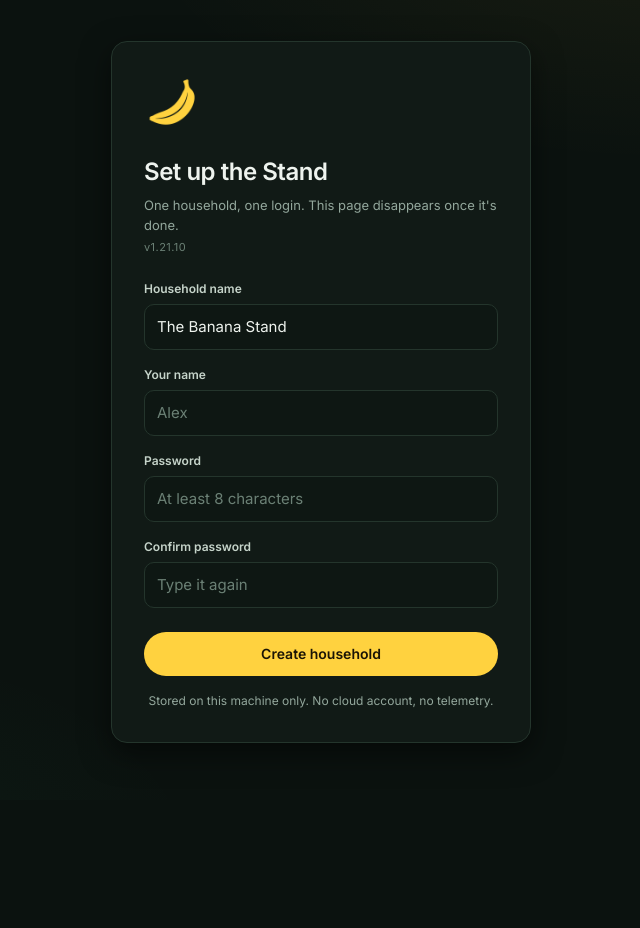
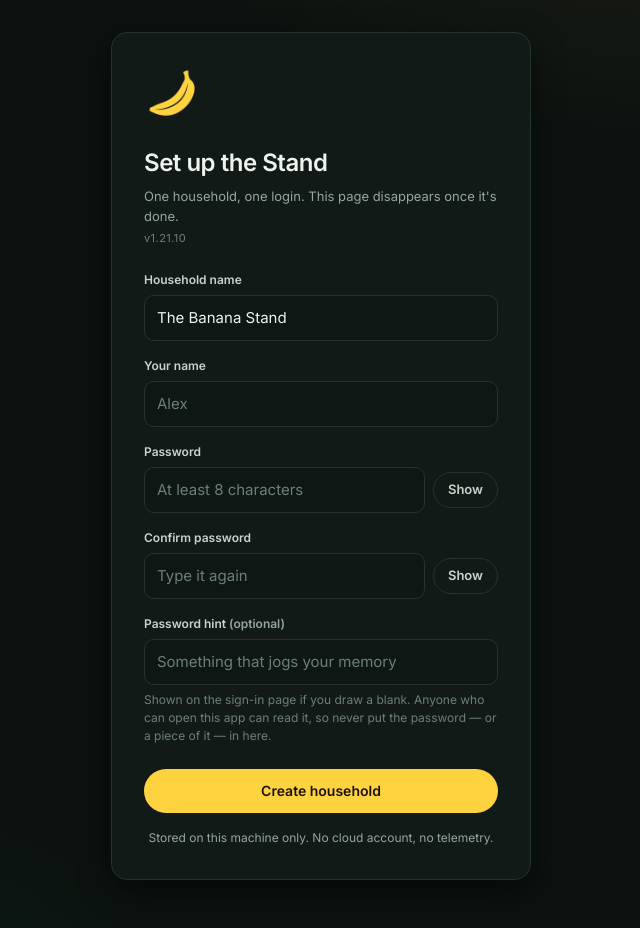
Before and after one commit to Rivendell-Ledger/banana-stand-desktop, a FastAPI app: page /setup in a window 1280 px wide. Shown: the whole page, without its empty margins (319-959 px from the left). Before the commit the page ends 743 px from the top, so only its background shows below. Run offline with FastAPI, Linux system fonts and the light colour scheme; parts of the project's set-up code (start-up, migrations or seed data) failed here and were passed over.

Commit message:
Password hints, sign-in after setup, and account form cleanup
- Setup: reveal controls on both password fields, an optional password
  hint, and the owner is signed straight in instead of being sent to a
  second login screen.
- Sign-in: reveal control, plus 'Forgot it? Show hint' which asks the
  server for the hint attached to the typed name.
- Settings: change password (requires the current one, keeps this
  session, signs out the others) and change or clear the hint.
- Accounts: drop the optional last-4 field from new-account creation.
- Migration 018 adds users.password_hint.

Hints are stored in clear text on purpose — they must be readable before
sign-in — and every surface that accepts one says so.

```diff
--- a/app/main.py
+++ b/app/main.py
@@ -240,6 +240,27 @@ def set_session_cookie(response, request: Request, token: str) -> None:
         secure=_cookie_secure(request),
         path="/",
     )
+
+
+def start_session(request: Request, user_id: int) -> str:
+    """Create a session row and return the opaque token for the cookie."""
+    token = security.new_session_token()
+    now_dt = datetime.now(timezone.utc)
+    db.execute(
+        "INSERT INTO sessions(id, user_id, token_hash, created_at, last_seen_at, expires_at, ip, user_agent)"
+        " VALUES (?,?,?,?,?,?,?,?)",
+        (
+            secrets.token_hex(16),
+            user_id,
+            security.hash_token(token),
+            now_dt.isoformat(timespec="seconds"),
+            now_dt.isoformat(timespec="seconds"),
+            (now_dt + timedelta(days=config.SESSION_DAYS)).isoformat(timespec="seconds"),
+            client_ip(request),
+            request.headers.get("user-agent", "")[:300],
+        ),
+    )
+    return token
 
 
 _NO_USER = object()
@@ -398,6 +419,7 @@ def setup_submit(
     email: str = Form(""),
     password: str = Form(...),
     password2: str = Form(...),
+    hint: str = Form(""),
 ):
     if has_users():
         return redirect("/login")
@@ -408,14 +430,17 @@ def setup_submit(
     if not security.valid_name(name):
         return render(request, "setup.html", status_code=400,
                       error="Your name needs 2-40 characters: letters, digits, spaces, dots, dashes or apostrophes.",
-                      form={"household": household, "name": name})
+                      form={"household": household, "name": name, "hint": hint})
     # The UI sends only a name; API callers may still supply an explicit handle.
     email = security.normalize_login(email or name)
     if password != password2:
-        return render(request, "setup.html", status_code=400, error="The two passwords don't match.", form={"household": household, "name": name})
+        return render(request, "setup.html", status_code=400, error="The two passwords don't match.", form={"household": household, "name": name, "hint": hint})
     problem = security.password_problem(password)
     if problem:
-        return render(request, "setup.html", status_code=400, error=problem, form={"household": household, "name": name})
+        return render(request, "setup.html", status_code=400, error=problem, form={"household": household, "name": name, "hint": hint})
+    problem = security.hint_problem(hint)
+    if problem:
+        return render(request, "setup.html", status_code=400, error=problem, form={"household": household, "name": name, "hint": hint})
 
     now = db.utcnow()
     with db.session_scope() as conn:
@@ -425,15 +450,23 @@ def setup_submit(
             (household.strip() or config.APP_NAME, "USD", config.TIMEZONE, 150000, 6, now),
         )
         household_id = cur.lastrowid
-        conn.execute(
-            "INSERT INTO users(household_id, email, display_name, password_hash, created_at)"
-            " VALUES (?,?,?,?,?)",
-            (household_id, email, name.strip(), security.hash_password(password), now),
+        cur = conn.execute(
+            "INSERT INTO users(household_id, email, display_name, password_hash, password_hint, created_at)"
+            " VALUES (?,?,?,?,?,?)",
+            (household_id, email, name.strip(), security.hash_password(password),
+             security.clean_hint(hint) or None, now),
         )
-
-    audit("setup.completed", request, {"household_id": household_id, "id": None, "email": email})
+        user_id = int(cur.lastrowid or 0)
+        if not user_id:
+            raise HTTPException(status_code=500, detail="Could not create the account.")
+
+    audit("setup.completed", request, {"household_id": household_id, "id": user_id, "email": email})
     logger.info("household created: %s", household_id)
-    return redirect("/login?created=1")
+    # Sign the new owner straight in: the login page is for later visits, not the setup flow.
+    token = start_session(request, user_id)
+    response = redirect("/setup/connect")
+    set_session_cookie(response, request, token)
+    return response
 
 
 @app.get("/login", response_class=HTMLResponse)
@@ -477,22 +510,7 @@ def login_submit(
         return render(request, "login.html", status_code=401, error="Email or password is incorrect.", email=email)
 
     security.throttle.reset(ip, email)
-    token = security.new_session_token()
-    now_dt = datetime.now(timezone.utc)
-    db.execute(
-        "INSERT INTO sessions(id, user_id, token_hash, created_at, last_seen_at, expires_at, ip, user_agent)"
-        " VALUES (?,?,?,?,?,?,?,?)",
-        (
-            secrets.token_hex(16),
-            row["id"],
-            security.hash_token(token),
-            now_dt.isoformat(timespec="seconds"),
-            now_dt.isoformat(timespec="seconds"),
-            (now_dt + timedelta(days=config.SESSION_DAYS)).isoformat(timespec="seconds"),
-            ip,
-            request.headers.get("user-agent", "")[:300],
-        ),
-    )
+    token = start_session(request, row["id"])
     db.execute("UPDATE users SET last_login_at = ?, failed_logins = 0 WHERE id = ?", (db.utcnow(), row["id"]))
     audit("login.success", request, dict(row))
 
@@ -500,6 +518,25 @@ def login_submit(
         row["household_id"], "desktop_setup_done", False) else "/")
     set_session_cookie(response, request, token)
     return response
+
+
+@app.post("/login/hint")
+def login_hint(request: Request, csrf: str = Form(""), handle: str = Form("")):
+    """The user's own hint, for the sign-in page.
+
+    It is stored in clear text by design: it has to be readable before anyone is
+    signed in. Anyone who can open the app can read it, so the UI warns against
+    putting the password in it.
+    """
+    if not csrf_ok(request, csrf):
+        return JSONResponse({"hint": ""}, status_code=400)
+    if not has_users():
+        return JSONResponse({"hint": ""}, status_code=404)
+    row = db.query_one(
+        "SELECT password_hint FROM users WHERE email = ?",
+        (security.normalize_login(handle),),
+    )
+    return JSONResponse({"hint": (row["password_hint"] or "") if row else ""})
 
 
 @app.post("/logout")
@@ -1681,6 +1718,7 @@ def settings_page(request: Request, linked: int = 0, error: str = ""):
     if linked and not settings_store.get(hid, "desktop_setup_done", False):
         # The wizard's Connect button lands here; bring the user back to the wizard.
         return redirect("/setup/connect?connected=1")
+    hint_row = db.query_one("SELECT password_hint FROM users WHERE id = ?", (user["id"],))
     return render(
         request,
         "settings.html",
@@ -1696,7 +1734,54 @@ def settings_page(request: Request, linked: int = 0, error: str = ""):
         backups=maintenance.backup_status(),
         household=db.query_one("SELECT name, buffer_cents FROM households WHERE id = ?", (hid,)),
         saved=request.query_params.get("saved"),
-    )
+        hint=(hint_row["password_hint"] if hint_row else "") or "",
+        pwerr=request.query_params.get("pwerr", ""),
+    )
+
+
+@app.post("/settings/password")
+def settings_password(
+    request: Request,
+    csrf: str = Form(""),
+    current: str = Form(""),
+    password: str = Form(""),
+    password2: str = Form(""),
+):
+    user = _require_or_redirect(request)
+    if user is None:
+        return redirect("/login")
+    if not csrf_ok(request, csrf):
+        return redirect("/settings?pwerr=Session+expired.+Try+again.#security")
+    row = db.query_one("SELECT password_hash FROM users WHERE id = ?", (user["id"],))
+    if row is None or not security.verify_password(row["password_hash"], current):
+        return redirect("/settings?pwerr=" + quote("Current password is incorrect.") + "#security")
+    if password != password2:
+        return redirect("/settings?pwerr=" + quote("The two new passwords don't match.") + "#security")
+    problem = security.password_problem(password)
+    if problem:
+        return redirect("/settings?pwerr=" + quote(problem) + "#security")
+    db.execute("UPDATE users SET password_hash = ? WHERE id = ?",
+               (security.hash_password(password), user["id"]))
+    # Keep the browser that made the change; drop every other session.
+    db.execute("DELETE FROM sessions WHERE user_id = ? AND id != ?", (user["id"], user["session_id"]))
+    audit("user.password_changed", request, user)
+    return redirect("/settings?saved=password#security")
+
+
+@app.post("/settings/hint")
+def settings_hint(request: Request, csrf: str = Form(""), hint: str = Form("")):
+    user = _require_or_redirect(request)
+    if user is None:
+        return redirect("/login")
+    if not csrf_ok(request, csrf):
+        return redirect("/settings?pwerr=Session+expired.+Try+again.#security")
+    problem = security.hint_problem(hint)
+    if problem:
+        return redirect("/settings?pwerr=" + quote(problem) + "#security")
+    db.execute("UPDATE users SET password_hint = ? WHERE id = ?",
+               (security.clean_hint(hint) or None, user["id"]))
+    audit("user.hint_changed", request, user)
+    return redirect("/settings?saved=hint#security")
 
 
 @app.post("/settings/plaid/ack")
--- a/app/static/css/app.css
+++ b/app/static/css/app.css
@@ -543,6 +543,21 @@ p { margin: 0; }
 .form-card { max-width: 620px; }
 .form-grid { display: grid; gap: var(--sp-4); }
 .field-hint { color: var(--faint); font-size: 12px; }
+
+/* Password fields with a reveal control */
+.pw-row { display: flex; gap: 8px; align-items: center; }
+.pw-row .input { flex: 1; min-width: 0; }
+.linkish {
+  background: none;
+  border: 0;
+  padding: 0;
+  font: inherit;
+  cursor: pointer;
+  color: var(--accent-text);
+  text-decoration: underline;
+  text-underline-offset: 2px;
+}
+.linkish:hover { color: var(--text, inherit); opacity: 0.85; }
 .optional { color: var(--faint); font-weight: 400; font-size: 11px; }
 .check {
   display: flex;
--- a/app/static/js/app.js
+++ b/app/static/js/app.js
@@ -1138,5 +1138,46 @@
     svg.addEventListener("lostpointercapture", end);
   });
 
+  // Password reveal buttons: [data-reveal] names the input to unmask.
+  document.querySelectorAll("[data-reveal]").forEach((btn) => {
+    btn.addEventListener("click", () => {
+      const input = document.getElementById(btn.dataset.reveal);
+      if (!input) return;
+      const show = input.type === "password";
+      input.type = show ? "text" : "password";
+      btn.textContent = show ? "Hide" : "Show";
+      btn.setAttribute("aria-pressed", show ? "true" : "false");
+    });
+  });
+
+  // "Forgot it? Show hint" on the sign-in page.
+  document.querySelectorAll("[data-hint-for]").forEach((btn) => {
+    btn.addEventListener("click", async () => {
+      const source = document.getElementById(btn.dataset.hintFor);
+      const output = document.getElementById(btn.dataset.hintTarget);
+      const token = document.querySelector('input[name="csrf"]');
+      if (!output) return;
+      try {
+        const body = new URLSearchParams({
+          csrf: token ? token.value : "",
+          handle: source ? source.value : "",
+        });
+        const res = await fetch("/login/hint", {
+          method: "POST",
+          headers: { "Content-Type": "application/x-www-form-urlencoded" },
+          body,
+        });
+        const data = await res.json();
+        output.hidden = false;
+        output.textContent = data.hint
+          ? "Hint: " + data.hint
+          : "No hint is set for that name. Try the name you used at setup.";
+      } catch (err) {
+        output.hidden = false;
+        output.textContent = "Could not read the hint. Try again.";
+      }
+    });
+  });
+
 
 })();
--- a/app/templates/account_new.html
+++ b/app/templates/account_new.html
@@ -44,11 +44,6 @@
     </div>
 
     <div class="field">
-      <label for="mask">Last 4 <span class="optional">optional</span></label>
-      <input class="input" id="mask" name="mask" inputmode="numeric" maxlength="4" value="{{ form.mask or '' }}" placeholder="4821">
-    </div>
-
-    <div class="field">
       <label for="balance" data-balance-label>Current balance</label>
       <input class="input" id="balance" name="balance" inputmode="decimal" required
              value="{{ form.balance or '' }}" placeholder="0.00" data-balance-input>
--- a/app/templates/setup.html
+++ b/app/templates/setup.html
@@ -30,13 +30,31 @@
     </div>
     <div class="field">
       <label for="password">Password</label>
-      <input class="input" id="password" name="password" type="password" required
-             autocomplete="new-password" minlength="8" placeholder="At least 8 characters">
+      <div class="pw-row">
+        <input class="input" id="password" name="password" type="password" required
+               autocomplete="new-password" minlength="8" placeholder="At least 8 characters">
+        <button class="btn btn-ghost btn-sm" type="button" data-reveal="password"
+                aria-pressed="false" aria-controls="password">Show</button>
+      </div>
     </div>
     <div class="field">
       <label for="password2">Confirm password</label>
-      <input class="input" id="password2" name="password2" type="password" required
-             autocomplete="new-password" minlength="8" placeholder="Type it again">
+      <div class="pw-row">
+        <input class="input" id="password2" name="password2" type="password" required
+               autocomplete="new-password" minlength="8" placeholder="Type it again">
+        <button class="btn btn-ghost btn-sm" type="button" data-reveal="password2"
+                aria-pressed="false" aria-controls="password2">Show</button>
+      </div>
+    </div>
+    <div class="field">
+      <label for="hint">Password hint <span class="muted">(optional)</span></label>
+      <input class="input" id="hint" name="hint" type="text" maxlength="80"
+             value="{{ form.hint if form else '' }}"
+             placeholder="Something that jogs your memory">
+      <p class="field-hint">
+        Shown on the sign-in page if you draw a blank. Anyone who can open this app can read
+        it, so never put the password — or a piece of it — in here.
+      </p>
     </div>
     <div class="auth-actions">
       <button class="btn btn-primary" type="submit">Create household</button>
```
Also changed, not shown: app/security.py (+17 -0 lines), app/templates/login.html (+12 -2 lines), app/templates/settings.html (+54 -0 lines), tests/test_password_hint.py (added, +177 -0 lines), tests/test_phase0.py (+1 -1 lines), migrations/018_password_hint.sql (added).
